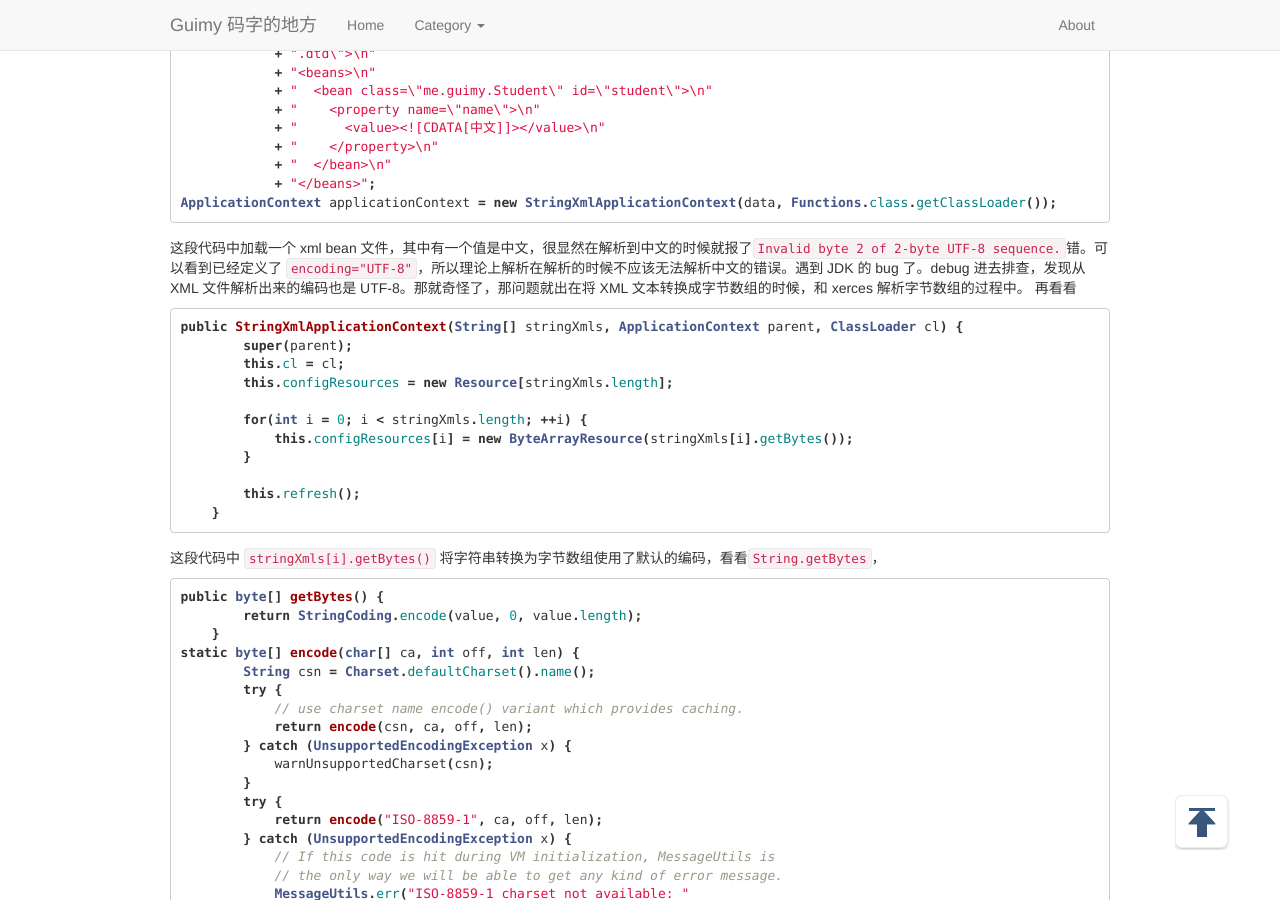
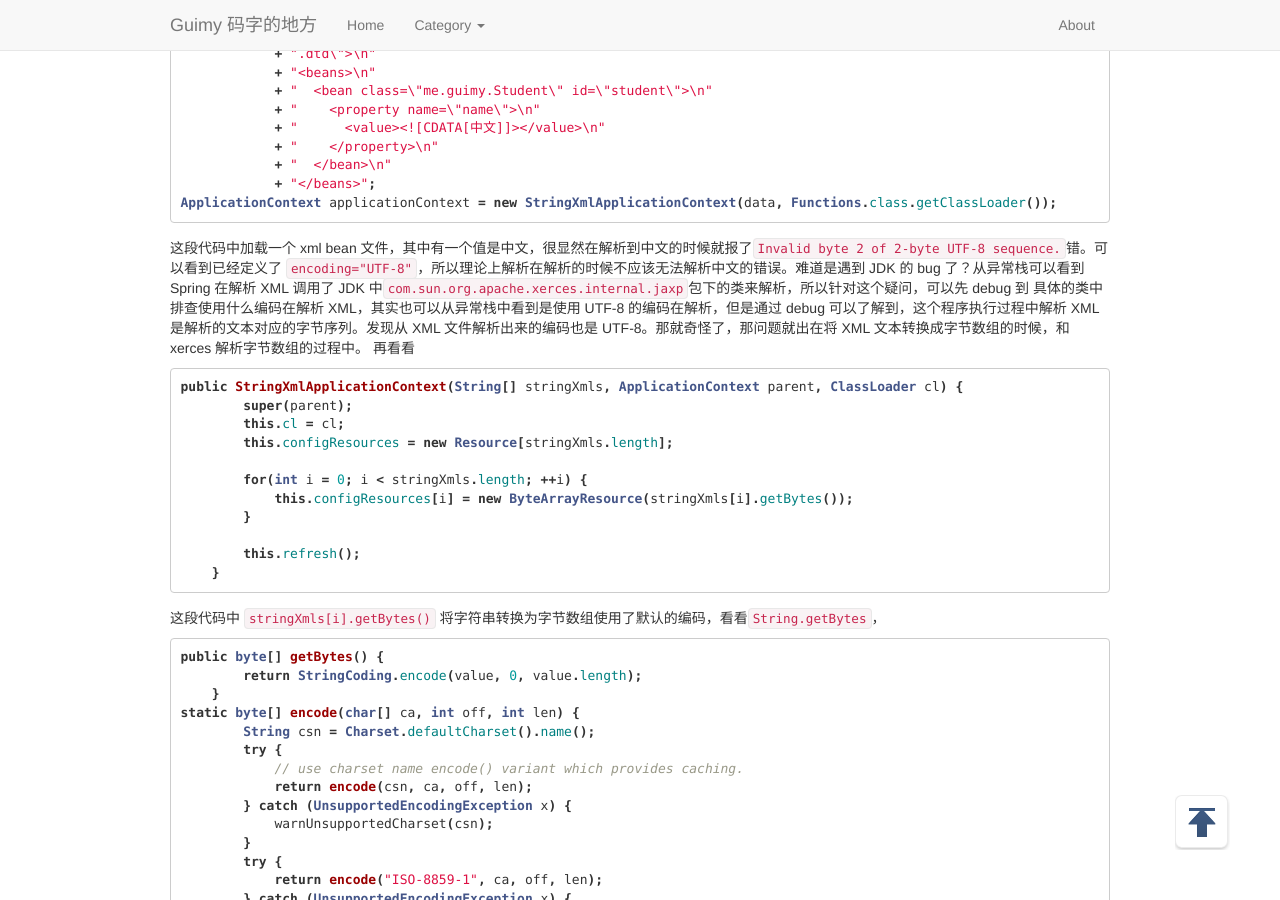
Before and after one commit to guimingyue/guimingyue.github.io, a Jekyll site: the page built from _posts/2018-05-25-Invalid-byte-2-of-2-byte-UTF-8-sequence.md, in a window 1280 px wide and 900 px high, scrolled down 1183 px. Built offline with Jekyll 4.4.1, drawn with Linux system fonts in a browser that asks for light colours; comment, search, counter and statistics services are not loaded.

Commit message:
Update 2018-05-25-Invalid-byte-2-of-2-byte-UTF-8-sequence.md

````diff
--- a/_posts/2018-05-25-Invalid-byte-2-of-2-byte-UTF-8-sequence.md
+++ b/_posts/2018-05-25-Invalid-byte-2-of-2-byte-UTF-8-sequence.md
@@ -51,7 +51,7 @@ String data = "<?xml version=\"1.0\" encoding=\"UTF-8\"?>\n"
             + "</beans>";
 ApplicationContext applicationContext = new StringXmlApplicationContext(data, Functions.class.getClassLoader());
 ```
-这段代码中加载一个 xml bean 文件，其中有一个值是中文，很显然在解析到中文的时候就报了`Invalid byte 2 of 2-byte UTF-8 sequence.`错。可以看到已经定义了 `encoding="UTF-8"`，所以理论上解析在解析的时候不应该无法解析中文的错误。遇到 JDK 的 bug 了。debug 进去排查，发现从 XML 文件解析出来的编码也是 UTF-8。那就奇怪了，那问题就出在将 XML 文本转换成字节数组的时候，和 xerces 解析字节数组的过程中。
+这段代码中加载一个 xml bean 文件，其中有一个值是中文，很显然在解析到中文的时候就报了`Invalid byte 2 of 2-byte UTF-8 sequence.`错。可以看到已经定义了 `encoding="UTF-8"`，所以理论上解析在解析的时候不应该无法解析中文的错误。难道是遇到 JDK 的 bug 了？从异常栈可以看到 Spring 在解析 XML 调用了 JDK 中`com.sun.org.apache.xerces.internal.jaxp`包下的类来解析，所以针对这个疑问，可以先 debug 到 具体的类中排查使用什么编码在解析 XML，其实也可以从异常栈中看到是使用 UTF-8 的编码在解析，但是通过 debug 可以了解到，这个程序执行过程中解析 XML 是解析的文本对应的字节序列。发现从 XML 文件解析出来的编码也是 UTF-8。那就奇怪了，那问题就出在将 XML 文本转换成字节数组的时候，和 xerces 解析字节数组的过程中。
 再看看
 ```java
 public StringXmlApplicationContext(String[] stringXmls, ApplicationContext parent, ClassLoader cl) {
````
